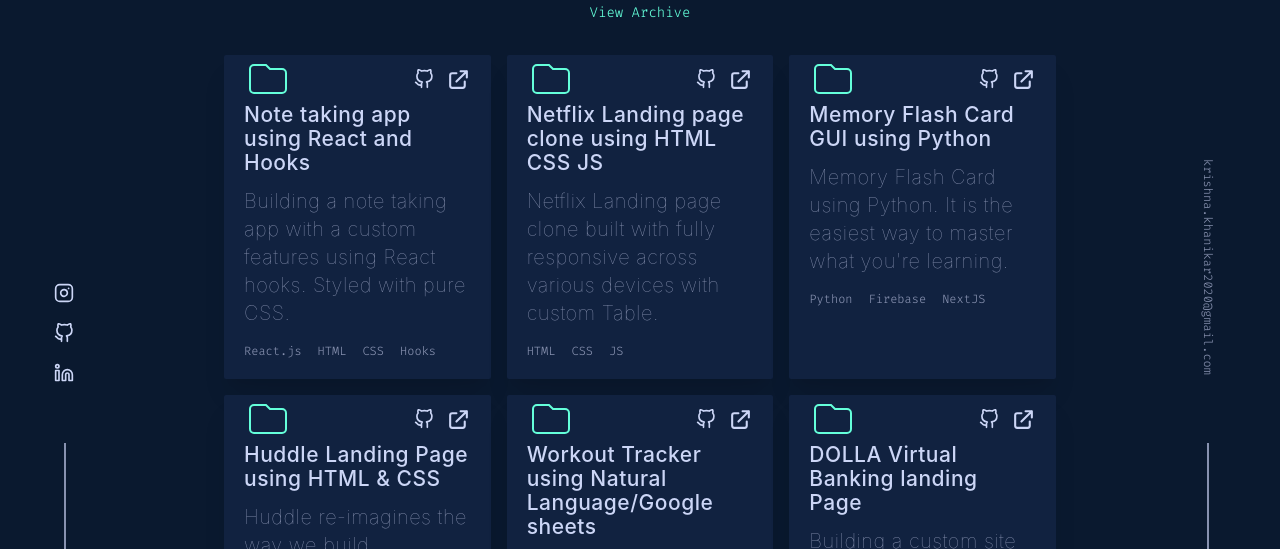
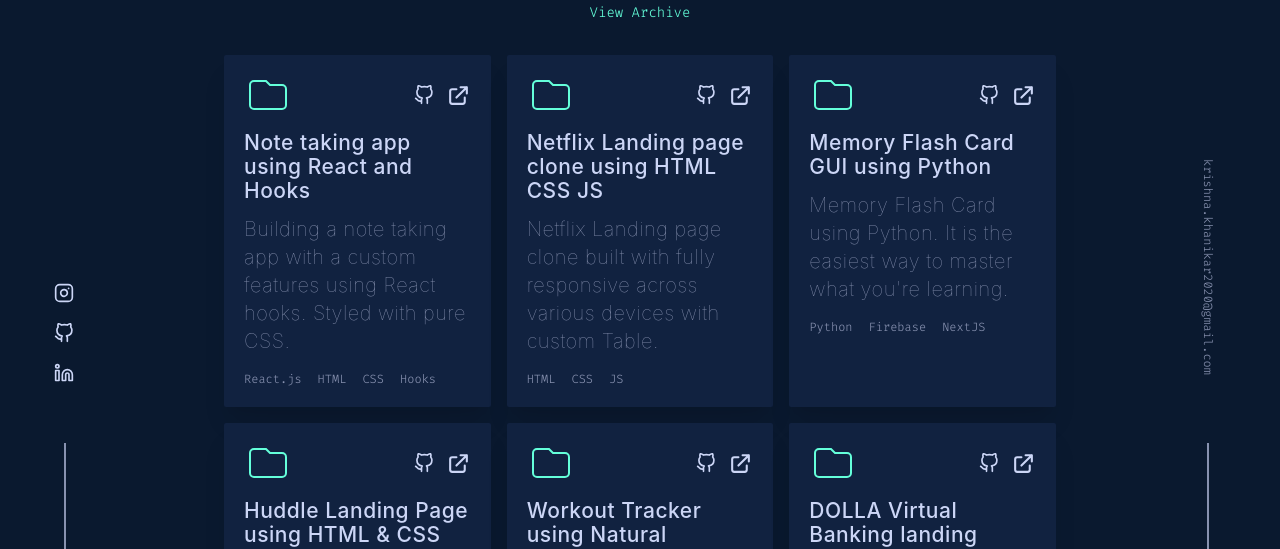
Before and after one commit to krishnakhanikar11/WebsitePortfolio, a Next.js app: page /Projects in a window 1280 px wide. Shown: the part 197-746 px from the top of the page. Built offline with nearby package versions, Linux system fonts and the light colour scheme.

Commit message:
projectCard

```diff
--- a/pages/components/ProjectCard.js
+++ b/pages/components/ProjectCard.js
@@ -6,9 +6,9 @@
     return (
         <Fade Top delay={200}>
         <div className='w-full cursor-pointer bg-navy  rounded-sm shadow-xl '>
-                        <div className='flex pl-5 pr-5 items-center '>
+                        <div className='flex pl-5 pr-5 pt-4 pb-3  items-center '>
 
-                            <div className='flex w-1/2 float-left'>
+                            <div className='flex w-1/2 float-left '>
 
                                 <svg xmlns="http://www.w3.org/2000/svg"
                                     className="text-green-x w-12 "
```
